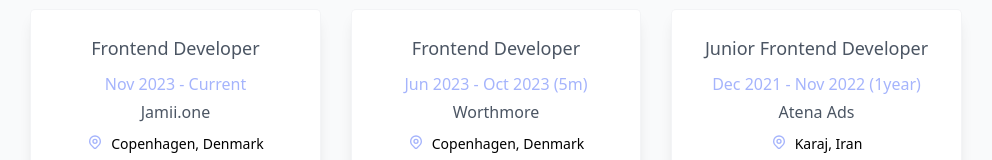
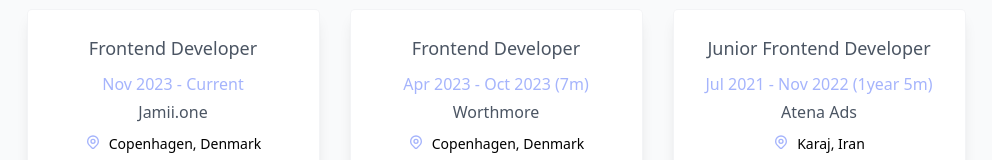
Before and after one commit to zahrahkm/zahrahakimi.github.io, an Astro site: page /Portfolio in a window 1280 px wide. Shown: the part 366-526 px from the top of the page, without its empty margins (144-1136 px from the left). Built offline with nearby package versions, Linux system fonts and the light colour scheme; Astro itself is replaced by a stand-in of ours.

Commit message:
Update Portfolio.astro

```diff
--- a/src/pages/Portfolio.astro
+++ b/src/pages/Portfolio.astro
@@ -28,7 +28,7 @@
 
        <div class="flex flex-col ring-1 ring-gray-100 rounded px-8 py-6 shadow-lg text-center justify-center bg-white">
              <h2 class="font-medium text-lg leading-7 text-gray-600 mb-2">Frontend Developer</h2>
-             <h3 class="font-medium text-md leading-7 text-indigo-300">Jun 2023 - Oct 2023 (5m)</h3>
+             <h3 class="font-medium text-md leading-7 text-indigo-300">Apr 2023 - Oct 2023 (7m)</h3>
              <h3 class="font-medium text-md leading-7 text-gray-600  mb-2">Worthmore</h3>
              <div class="flex flex-row justify-center">
              <svg class="h-4 w-4 text-indigo-300"  fill="none" viewBox="0 0 24 24" stroke="currentColor">
@@ -43,7 +43,7 @@
 
         <div class="flex flex-col ring-1 ring-gray-100 rounded px-8 py-6 shadow-lg text-center justify-center bg-white">
               <h2 class="font-medium text-lg leading-7 text-gray-600 mb-2">Junior Frontend Developer</h2>
-              <h3 class="font-medium text-md leading-7 text-indigo-300">Dec 2021 - Nov 2022 (1year)</h3>
+              <h3 class="font-medium text-md leading-7 text-indigo-300">Jul 2021 - Nov 2022 (1year 5m)</h3>
               <h3 class="font-medium text-md leading-7 text-gray-600  mb-2">Atena Ads</h3>
               <div class="flex flex-row justify-center">
               <svg class="h-4 w-4 text-indigo-300"  fill="none" viewBox="0 0 24 24" stroke="currentColor">
```
